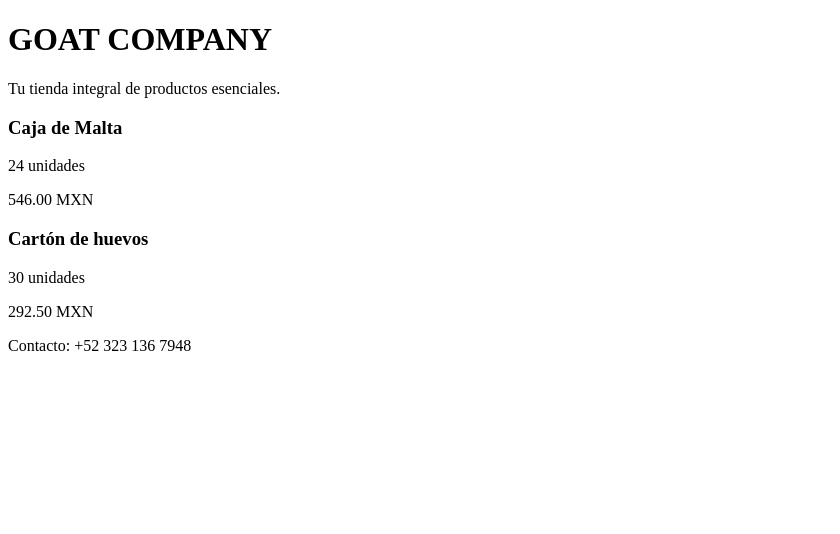
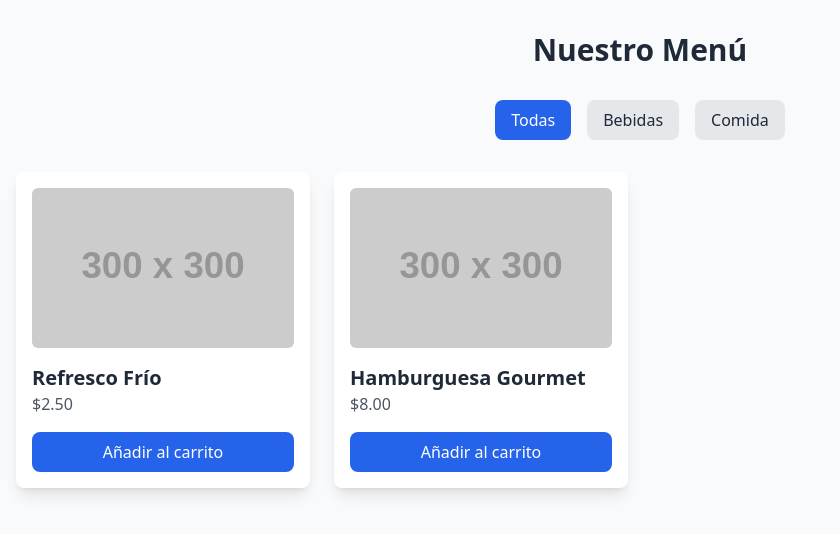
Before and after one commit to darielhechavarriaperera-droid/mi-catalogo, a plain HTML site: page index.html in a window 1280 px wide. Shown: the whole page, without its empty margins (0-840 px from the left). Drawn offline with nearby package versions, Linux system fonts and the light colour scheme; placeholder pictures from the web are drawn by us.

Commit message:
Add files via upload

```diff
--- a/index.html
+++ b/index.html
@@ -3,33 +3,56 @@
 <head>
     <meta charset="UTF-8">
     <meta name="viewport" content="width=device-width, initial-scale=1.0">
-    <title>Mi Catálogo - GOAT STYLE</title>
-    <link rel="stylesheet" href="style.css">
+    <title>Catálogo Digital</title>
+    <!-- Tailwind CSS via CDN -->
+    <script src="https://cdn.tailwindcss.com"></script>
 </head>
-<body>
-    <header>
-        <h1>GOAT COMPANY</h1>
-        <p>Tu tienda integral de productos esenciales.</p>
-    </header>
+<body class="bg-gray-50 text-gray-800">
 
-    <main>
-        <section class="grid-productos">
-            <div class="card">
-                <h3>Caja de Malta</h3>
-                <p>24 unidades</p>
-                <span class="precio">546.00 MXN</span>
+    <div class="container mx-auto px-4 py-8">
+        <h1 class="text-3xl font-bold text-center mb-8">Nuestro Menú</h1>
+
+        <!-- Categorías -->
+        <div class="flex justify-center space-x-4 mb-8">
+            <button onclick="filterProducts('all')" class="px-4 py-2 bg-blue-600 text-white rounded-lg hover:bg-blue-700 transition">Todas</button>
+            <button onclick="filterProducts('bebida')" class="px-4 py-2 bg-gray-200 hover:bg-gray-300 rounded-lg transition">Bebidas</button>
+            <button onclick="filterProducts('comida')" class="px-4 py-2 bg-gray-200 hover:bg-gray-300 rounded-lg transition">Comida</button>
+        </div>
+
+        <!-- Grid de Productos -->
+        <div id="product-grid" class="grid grid-cols-1 sm:grid-cols-2 md:grid-cols-3 lg:grid-cols-4 gap-6">
+
+            <!-- Producto 1 -->
+            <div class="product-card bg-white p-4 rounded-lg shadow-lg hover:shadow-xl transition" data-category="bebida">
+                <img src="https://via.placeholder.com/300" alt="Producto" class="w-full h-40 object-cover rounded-md mb-4">
+                <h2 class="text-xl font-semibold">Refresco Frío</h2>
+                <p class="text-gray-600">$2.50</p>
+                <button class="mt-4 w-full bg-blue-600 text-white py-2 rounded-lg hover:bg-blue-700 transition">Añadir al carrito</button>
             </div>
 
-            <div class="card">
-                <h3>Cartón de huevos</h3>
-                <p>30 unidades</p>
-                <span class="precio">292.50 MXN</span>
+            <!-- Producto 2 -->
+            <div class="product-card bg-white p-4 rounded-lg shadow-lg hover:shadow-xl transition" data-category="comida">
+                <img src="https://via.placeholder.com/300" alt="Producto" class="w-full h-40 object-cover rounded-md mb-4">
+                <h2 class="text-xl font-semibold">Hamburguesa Gourmet</h2>
+                <p class="text-gray-600">$8.00</p>
+                <button class="mt-4 w-full bg-blue-600 text-white py-2 rounded-lg hover:bg-blue-700 transition">Añadir al carrito</button>
             </div>
-            </section>
-    </main>
 
-    <footer>
-        <p>Contacto: +52 323 136 7948</p>
-    </footer>
+            <!-- Puedes añadir más tarjetas siguiendo este formato -->
+        </div>
+    </div>
+
+    <script>
+        function filterProducts(category) {
+            const cards = document.querySelectorAll('.product-card');
+            cards.forEach(card => {
+                if (category === 'all' || card.getAttribute('data-category') === category) {
+                    card.style.display = 'block';
+                } else {
+                    card.style.display = 'none';
+                }
+            });
+        }
+    </script>
 </body>
 </html>
```
